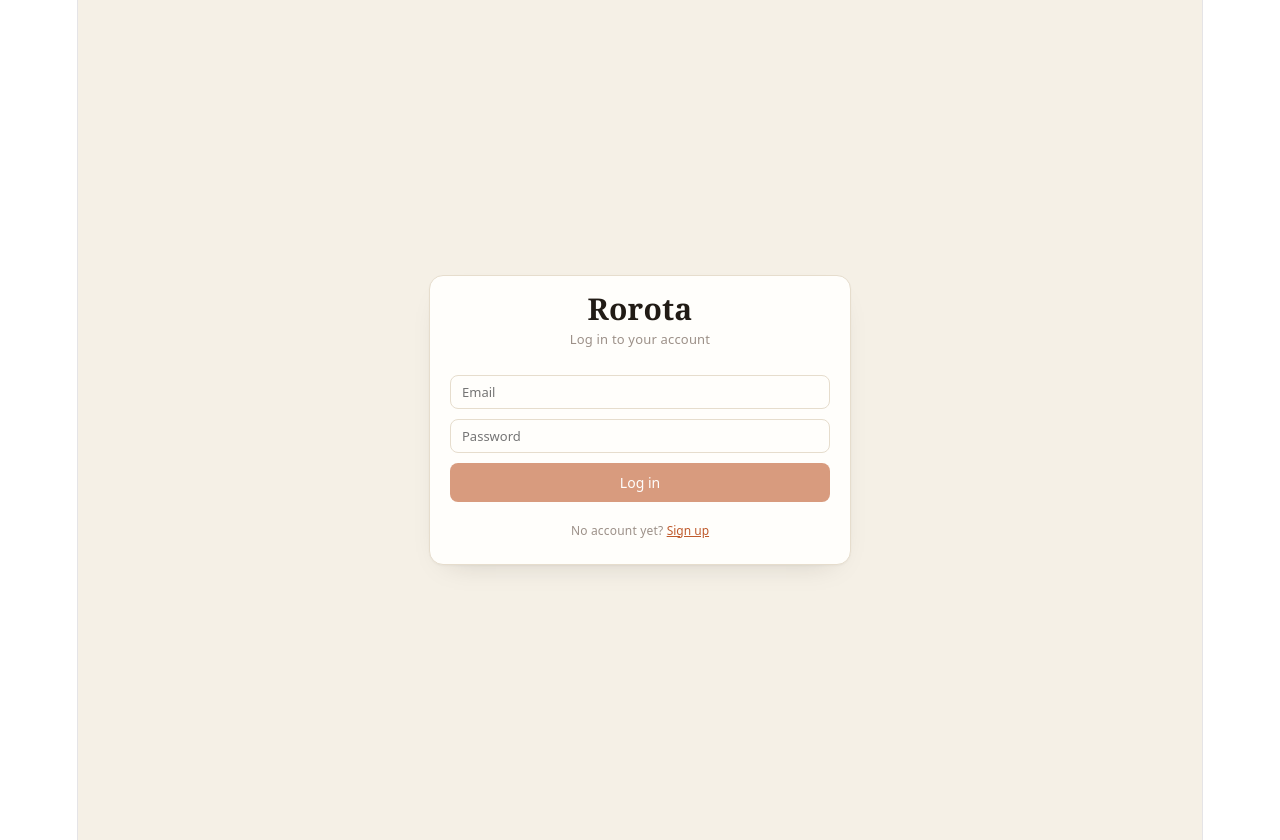
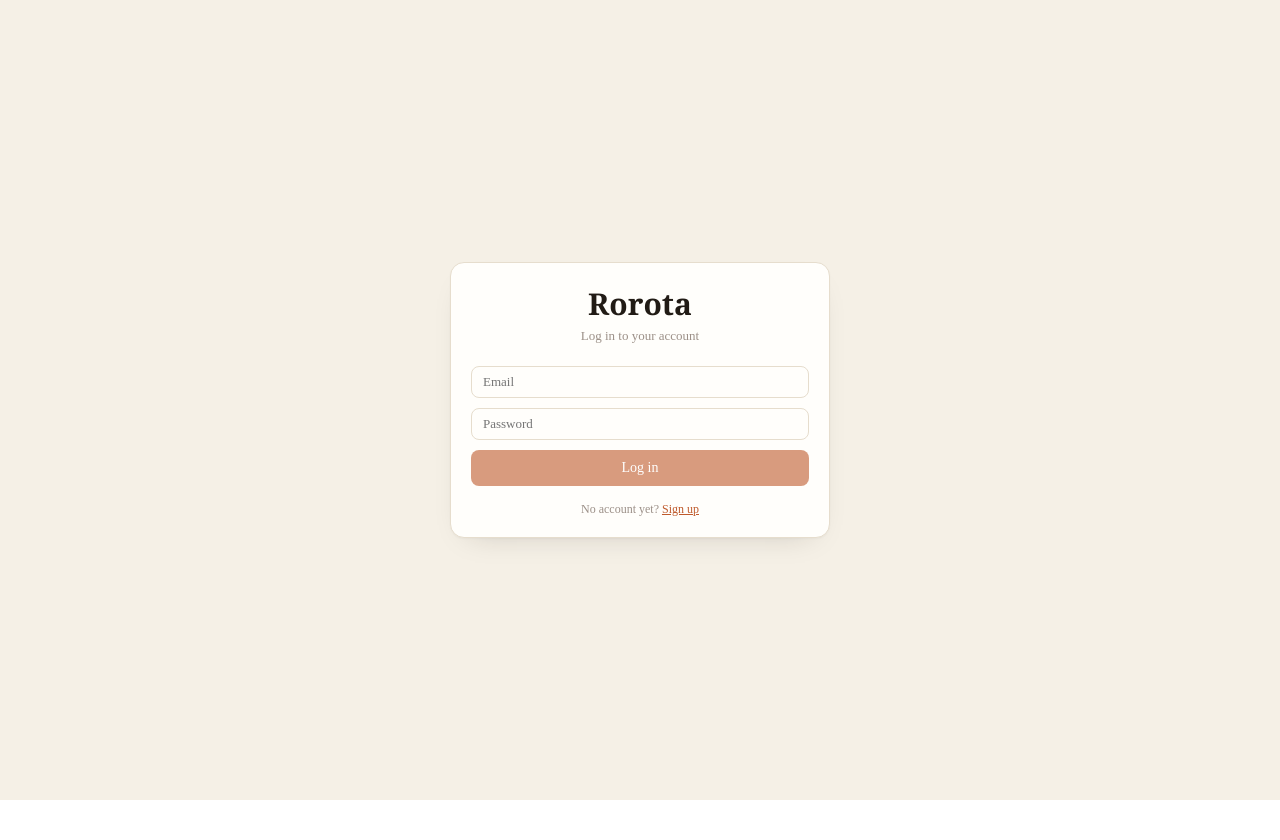
Before and after one commit to Fuck-dig/shiftplanner, a React (Vite) app: page / in a window 1280 px wide. After the commit the page ends 800 px from the top, so only its background shows below. Built offline with nearby package versions, Linux system fonts and the light colour scheme.

Commit message:
Fix full width layout and restaurant name

```diff
--- a/src/App.jsx
+++ b/src/App.jsx
@@ -82,7 +82,7 @@ function Dashboard({ orgId, theme, toggleTheme }) {
 
   useEffect(()=>{
     const s=document.createElement('style');
-    s.textContent=`*{box-sizing:border-box}body{margin:0;background:${T.bg}}input,select{font-family:'Hanken Grotesk',sans-serif!important}input:focus,select:focus{outline:2px solid ${T.accent}!important;outline-offset:1px}input[type=number]::-webkit-inner-spin-button,input[type=number]::-webkit-outer-spin-button{-webkit-appearance:none;margin:0}input[type=number]{-moz-appearance:textfield}::-webkit-scrollbar{width:7px;height:7px}::-webkit-scrollbar-track{background:transparent}::-webkit-scrollbar-thumb{background:${T.border};border-radius:4px}`;
+    s.textContent=`html,body,#root{width:100%;margin:0;padding:0}*{box-sizing:border-box}body{background:${T.bg}}input,select{font-family:'Hanken Grotesk',sans-serif!important}input:focus,select:focus{outline:2px solid ${T.accent}!important;outline-offset:1px}input[type=number]::-webkit-inner-spin-button,input[type=number]::-webkit-outer-spin-button{-webkit-appearance:none;margin:0}input[type=number]{-moz-appearance:textfield}::-webkit-scrollbar{width:7px;height:7px}::-webkit-scrollbar-track{background:transparent}::-webkit-scrollbar-thumb{background:${T.border};border-radius:4px}`;
     document.head.appendChild(s); document.body.style.background=T.bg;
     return ()=>{try{document.head.removeChild(s);}catch{}};
   },[theme]);
@@ -217,7 +217,7 @@ function Dashboard({ orgId, theme, toggleTheme }) {
   const s=styles;
 
   return (
-    <div style={{minHeight:'100vh',background:T.bg,backgroundImage:isDark()?'radial-gradient(circle at 12% 6%, rgba(217,122,74,0.07), transparent 38%), radial-gradient(circle at 88% 94%, rgba(95,174,122,0.06), transparent 42%)':'radial-gradient(circle at 12% 6%, rgba(191,90,44,0.045), transparent 38%), radial-gradient(circle at 88% 94%, rgba(61,122,82,0.04), transparent 42%)',fontFamily:"'Hanken Grotesk',sans-serif",color:T.text,fontSize:13}}>
+    <div style={{minHeight:'100vh',width:'100vw',background:T.bg,backgroundImage:isDark()?'radial-gradient(circle at 12% 6%, rgba(217,122,74,0.07), transparent 38%), radial-gradient(circle at 88% 94%, rgba(95,174,122,0.06), transparent 42%)':'radial-gradient(circle at 12% 6%, rgba(191,90,44,0.045), transparent 38%), radial-gradient(circle at 88% 94%, rgba(61,122,82,0.04), transparent 42%)',fontFamily:"'Hanken Grotesk',sans-serif",color:T.text,fontSize:13}}>
       <div style={{background:isDark()?'rgba(34,30,26,0.88)':'rgba(255,254,251,0.88)',backdropFilter:'blur(10px)',WebkitBackdropFilter:'blur(10px)',borderBottom:`1px solid ${T.border}`,padding:'0 24px',display:'flex',alignItems:'center',height:56,position:'sticky',top:0,zIndex:100,boxShadow:'0 2px 14px -8px rgba(33,27,21,0.18)'}}>
         <div style={{display:'flex',alignItems:'baseline',gap:9,marginRight:36}}>
           <span style={{fontFamily:'Fraunces, Georgia, serif',fontSize:21,fontWeight:600,color:T.text,letterSpacing:'-0.02em'}}>Rorota</span>
@@ -231,7 +231,7 @@ function Dashboard({ orgId, theme, toggleTheme }) {
         <Btn onClick={()=>calMode==='month'?generateMonth():generate()} disabled={generating} variant="primary">{generating?t('common.generating'):'✦ '+t('common.generate')}</Btn>
       </div>
 
-      <div style={{padding:'24px 28px'}}>
+      <div style={{maxWidth:1100,margin:'0 auto',padding:'24px 20px'}}>
 
 {/* SCHEDULE */}
 {view==='schedule'&&(<div>
--- a/src/components/AccountBar.jsx
+++ b/src/components/AccountBar.jsx
@@ -26,7 +26,7 @@ export default function AccountBar({ orgs, active, onSwitch, onReload }){
   const wrap = { position:'fixed', bottom:14, left:14, zIndex:100, display:'flex', alignItems:'center', gap:8,
     background:T.surface, border:`1px solid ${T.border}`, borderRadius:10, padding:'6px 8px',
     boxShadow:'0 2px 10px rgba(33,27,21,0.14)', fontFamily:'inherit' };
-  const sel = { fontFamily:'inherit', fontSize:13, color:T.text, background:'transparent', border:'none', cursor:'pointer', maxWidth:200 };
+  const sel = { fontFamily:'inherit', fontSize:13, color:T.text, background:'transparent', border:'none', cursor:'pointer', maxWidth:300 };
   const btn = { fontFamily:'inherit', fontSize:12, color:T.text2, background:'transparent', border:`1px solid ${T.border}`, borderRadius:7, padding:'4px 8px', cursor:'pointer' };
   const inp = { fontFamily:'inherit', fontSize:13, border:`1px solid ${T.border}`, borderRadius:7, padding:'4px 8px', outline:'none' };
 
--- a/src/index.css
+++ b/src/index.css
@@ -1,111 +1,13 @@
-:root {
-  --text: #6b6375;
-  --text-h: #08060d;
-  --bg: #fff;
-  --border: #e5e4e7;
-  --code-bg: #f4f3ec;
-  --accent: #aa3bff;
-  --accent-bg: rgba(170, 59, 255, 0.1);
-  --accent-border: rgba(170, 59, 255, 0.5);
-  --social-bg: rgba(244, 243, 236, 0.5);
-  --shadow:
-    rgba(0, 0, 0, 0.1) 0 10px 15px -3px, rgba(0, 0, 0, 0.05) 0 4px 6px -2px;
+*, *::before, *::after { box-sizing: border-box; }
 
-  --sans: system-ui, 'Segoe UI', Roboto, sans-serif;
-  --heading: system-ui, 'Segoe UI', Roboto, sans-serif;
-  --mono: ui-monospace, Consolas, monospace;
-
-  font: 18px/145% var(--sans);
-  letter-spacing: 0.18px;
-  color-scheme: light dark;
-  color: var(--text);
-  background: var(--bg);
-  font-synthesis: none;
-  text-rendering: optimizeLegibility;
-  -webkit-font-smoothing: antialiased;
-  -moz-osx-font-smoothing: grayscale;
-
-  @media (max-width: 1024px) {
-    font-size: 16px;
-  }
-}
-
-@media (prefers-color-scheme: dark) {
-  :root {
-    --text: #9ca3af;
-    --text-h: #f3f4f6;
-    --bg: #16171d;
-    --border: #2e303a;
-    --code-bg: #1f2028;
-    --accent: #c084fc;
-    --accent-bg: rgba(192, 132, 252, 0.15);
-    --accent-border: rgba(192, 132, 252, 0.5);
-    --social-bg: rgba(47, 48, 58, 0.5);
-    --shadow:
-      rgba(0, 0, 0, 0.4) 0 10px 15px -3px, rgba(0, 0, 0, 0.25) 0 4px 6px -2px;
-  }
-
-  #social .button-icon {
-    filter: invert(1) brightness(2);
-  }
+html, body, #root {
+  width: 100%;
+  margin: 0;
+  padding: 0;
+  min-height: 100vh;
 }
 
 body {
-  margin: 0;
+  -webkit-font-smoothing: antialiased;
+  -moz-osx-font-smoothing: grayscale;
 }
-
-#root {
-  width: 1126px;
-  max-width: 100%;
-  margin: 0 auto;
-  text-align: center;
-  border-inline: 1px solid var(--border);
-  min-height: 100svh;
-  display: flex;
-  flex-direction: column;
-  box-sizing: border-box;
-}
-
-h1,
-h2 {
-  font-family: var(--heading);
-  font-weight: 500;
-  color: var(--text-h);
-}
-
-h1 {
-  font-size: 56px;
-  letter-spacing: -1.68px;
-  margin: 32px 0;
-  @media (max-width: 1024px) {
-    font-size: 36px;
-    margin: 20px 0;
-  }
-}
-h2 {
-  font-size: 24px;
-  line-height: 118%;
-  letter-spacing: -0.24px;
-  margin: 0 0 8px;
-  @media (max-width: 1024px) {
-    font-size: 20px;
-  }
-}
-p {
-  margin: 0;
-}
-
-code,
-.counter {
-  font-family: var(--mono);
-  display: inline-flex;
-  border-radius: 4px;
-  color: var(--text-h);
-}
-
-code {
-  font-size: 15px;
-  line-height: 135%;
-  padding: 4px 8px;
-  background: var(--code-bg);
-}
```
